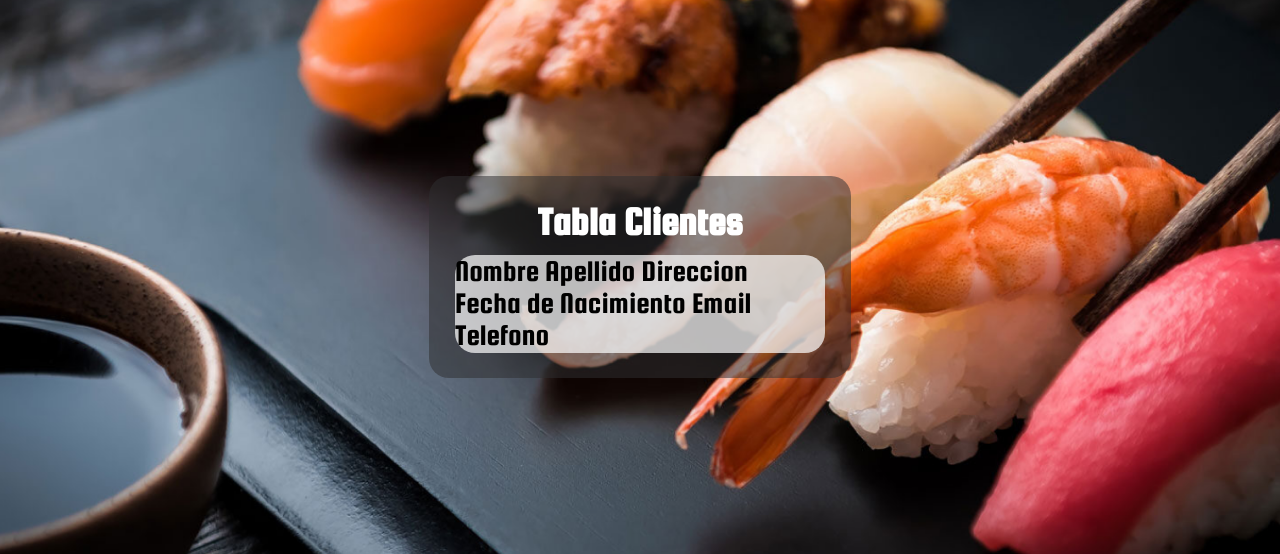
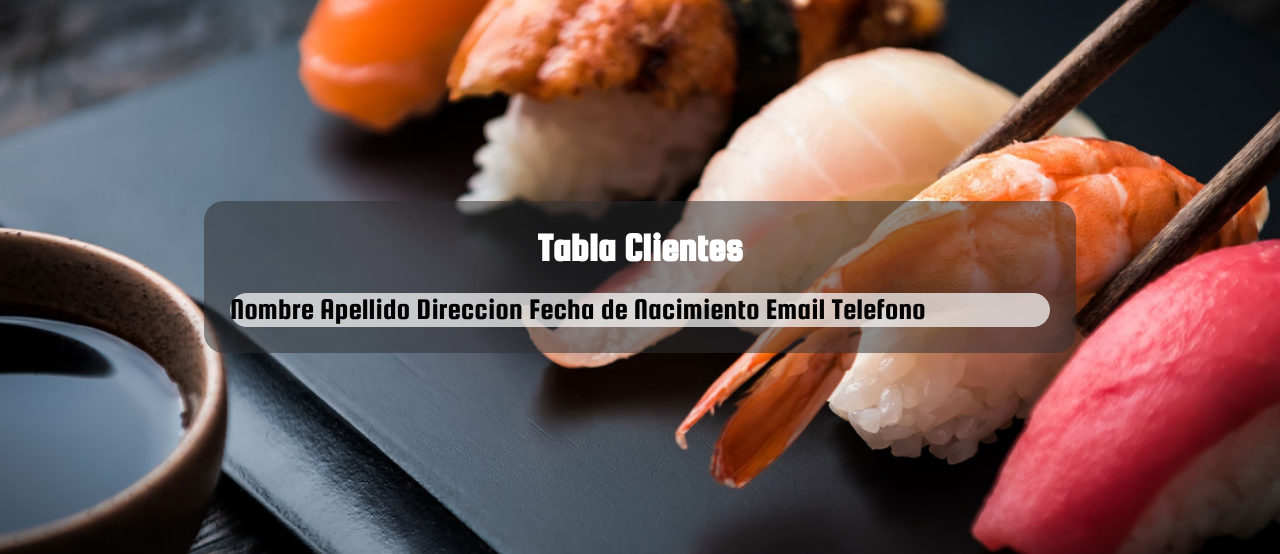
Before and after one commit to Ginorris/Front-End-CaC, a plain HTML site: page registrate.html in a window 1280 px wide. Shown: the part 163-717 px from the top of the page. Drawn offline with Linux system fonts and the light colour scheme; no server answers; a web font is replaced by a local one.

Commit message:
Modificando el ancho de la tabla

```diff
--- a/registrate.css
+++ b/registrate.css
@@ -34,7 +34,7 @@ h2 {
 
 form {
   border-radius: 20px;
-  width: 350px;
+  width: 800px;
   /* margin: 0 10%; */
   /* margin-top: 20%;
   margin-bottom: 10%; */
```
